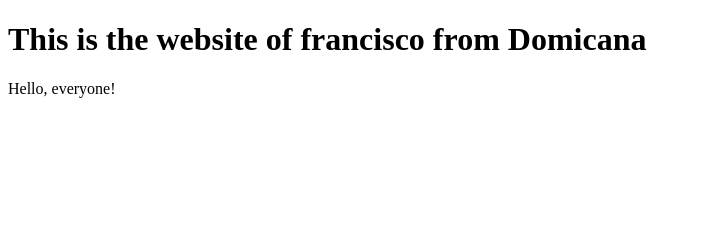
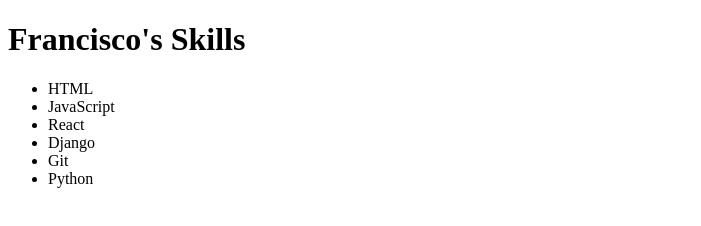
Before and after one commit to smallChillGuy/just_me, a plain HTML site: page index.html in a window 1280 px wide. Shown: the whole page, without its empty margins (0-701 px from the left). Drawn offline with Linux system fonts and the light colour scheme.

Commit message:
Adding new changes

```diff
--- a/index.html
+++ b/index.html
@@ -7,7 +7,15 @@
     <title>Website</title>
 </head>
 <body>
-    <h1>This is the website of francisco from Domicana</h1>
-    <p>Hello, everyone!</p>
+    <h1>Francisco's Skills</h1>
+
+    <ul>
+      <li>HTML</li>
+      <li>JavaScript</li>
+      <li>React</li>
+      <li>Django</li>
+      <li>Git</li>
+      <li>Python</li>
+    </ul>
 </body>
 </html>
```
